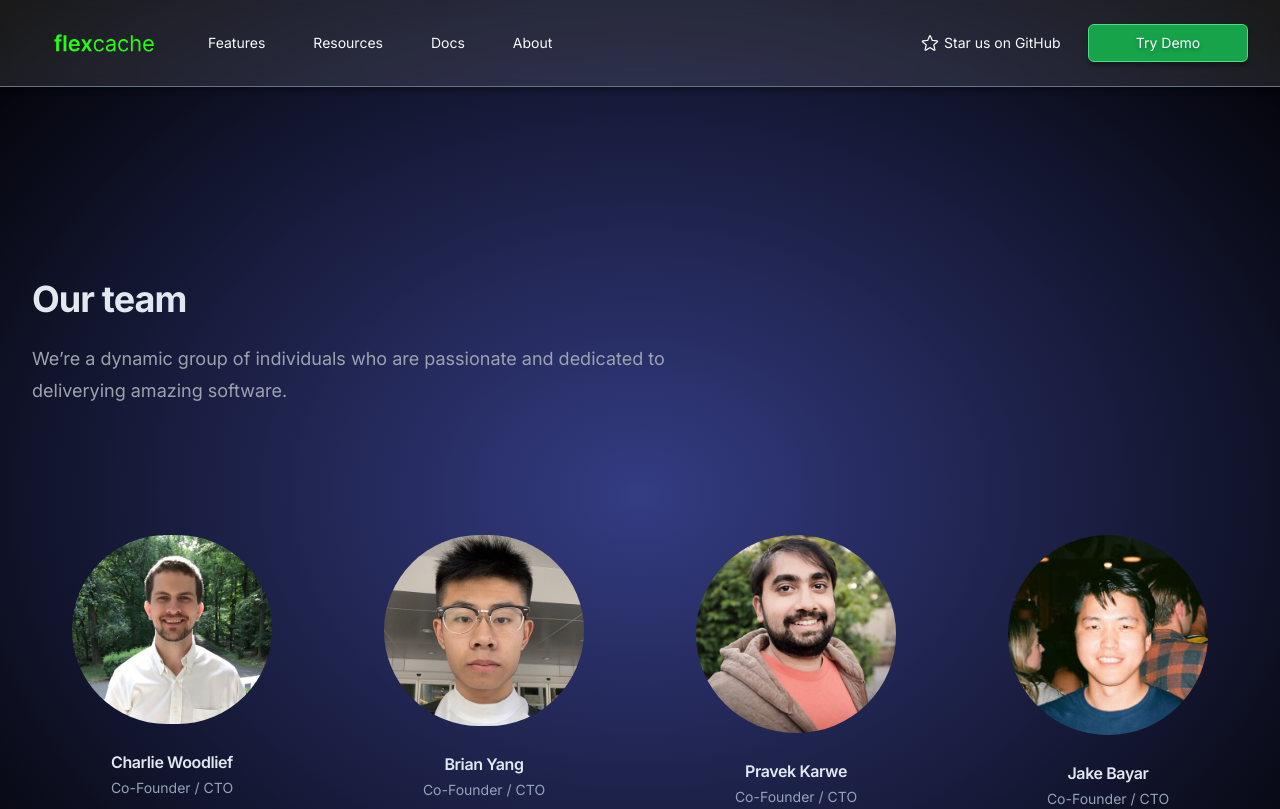
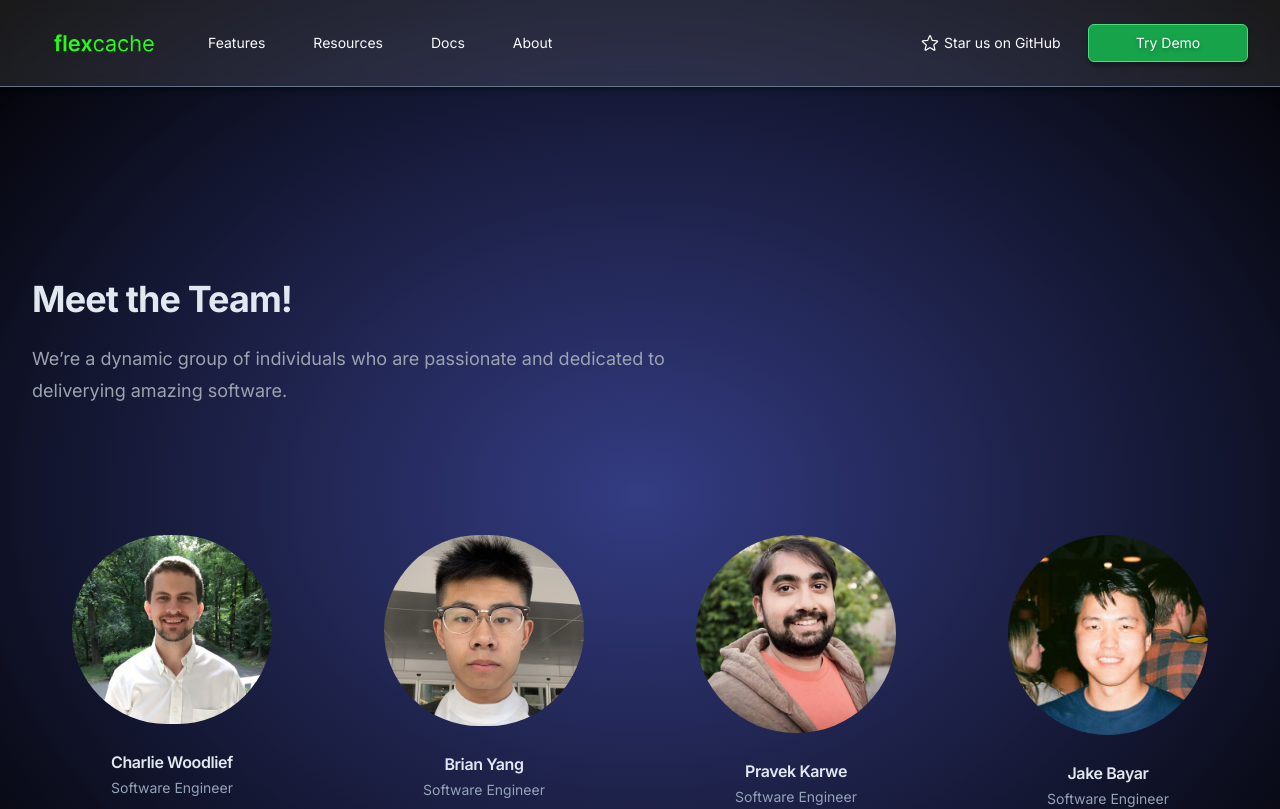
Before and after one commit to oslabs-beta/flexcache, a Next.js app in the folder my-app/: page /about in a window 1280 px wide. Shown: the top 809 px of the page. Built offline with nearby package versions, Linux system fonts and the light colour scheme.

Commit message:
merging from dev

```diff
--- a/my-app/src/components/Team.tsx
+++ b/my-app/src/components/Team.tsx
@@ -6,28 +6,28 @@ import Link from 'next/link';
 const team = [
     {
         name: 'Charlie Woodlief',
-        role: 'Co-Founder / CTO',
+        role: 'Software Engineer',
         imageUrl: '/charlie.png',
         linkedin: 'charlie-woodlief-b70a19168',
         github: 'cwoodlief26',
     },
     {
         name: 'Brian Yang',
-        role: 'Co-Founder / CTO',
+        role: 'Software Engineer',
         imageUrl: '/brian.png',
         linkedin: 'brian-yang-profile',
         github: 'brian-yg',
     },
     {
         name: 'Pravek Karwe',
-        role: 'Co-Founder / CTO',
+        role: 'Software Engineer',
         imageUrl: '/pk.png',
         linkedin: 'pravek-karwe',
         github: 'pkarwe62',
     },
     {
         name: 'Jake Bayar',
-        role: 'Co-Founder / CTO',
+        role: 'Software Engineer',
         imageUrl: '/jake.png',
         linkedin: 'jakebayar',
         github: 'jakebayar',
@@ -38,7 +38,7 @@ export default function Team() {
     return (
         <div className='mx-auto mt-20 max-w-7xl px-6 sm:mt-48 lg:px-8'>
             <div className='mx-auto max-w-2xl lg:mx-0'>
-                <h2 className='text-3xl font-bold tracking-tight text-slate-200 sm:text-4xl'>Our team</h2>
+                <h2 className='text-3xl font-bold tracking-tight text-slate-200 sm:text-4xl'>Meet the Team!</h2>
                 <p className="mt-6 text-lg leading-8 text-gray-400">
                     We’re a dynamic group of individuals who are passionate and dedicated to deliverying amazing software.
                 </p>
--- a/my-app/src/components/Terminal_Component.tsx
+++ b/my-app/src/components/Terminal_Component.tsx
@@ -1,5 +1,4 @@
 import React, { useState, useEffect } from "react";
-import ClipboardJS from "clipboard";
 
 export default function Terminal() {
   const [output, setOutput] = useState("");
@@ -9,8 +8,7 @@ export default function Terminal() {
     'const flexCache = new flexCache();',
     '',
     'flexCache.set( key, value, optional)',
-    '',
-    'Ok!'
+    ''
   ];
   const [currentMessageIndex, setCurrentMessageIndex] = useState(0);
   const [currentCharacterIndex, setCurrentCharacterIndex] = useState(0);
@@ -43,11 +41,6 @@ export default function Terminal() {
     return () => clearInterval(interval);
   }, [currentMessageIndex, currentCharacterIndex]);
 
-  useEffect(() => {
-    // Initialize ClipboardJS to enable copying the code
-    new ClipboardJS(".copy-button");
-  }, []);
-
   return (
     <div className="lg:grid grid-cols-2 gap-x-10 items-center container max-w-[85rem] mx-auto px-4 sm:px-8 pt-20 pb-28">
       <div>
@@ -63,7 +56,6 @@ export default function Terminal() {
           <pre className="text-gray-100 text-sm" style={{ fontFamily: "Menlo, monospace" }}>
             {output}
           </pre>
-          <button className="bg-gray-500 text-white px-4 py-2 rounded absolute top-4 right-4" data-clipboard-target=".output"> icon </button>
         </div>
       </div>
     </div>
--- a/my-app/src/icons/github.tsx
+++ b/my-app/src/icons/github.tsx
@@ -1,4 +1,3 @@
-
 export default function Github() {
     return (
         <svg
--- a/my-app/src/icons/linkedin.tsx
+++ b/my-app/src/icons/linkedin.tsx
@@ -1,4 +1,3 @@
-
 export default function LinkedIn() {
     return (
         <svg
```
Also changed, not shown: 2 other files (tests, documents, lock files or other folders).
